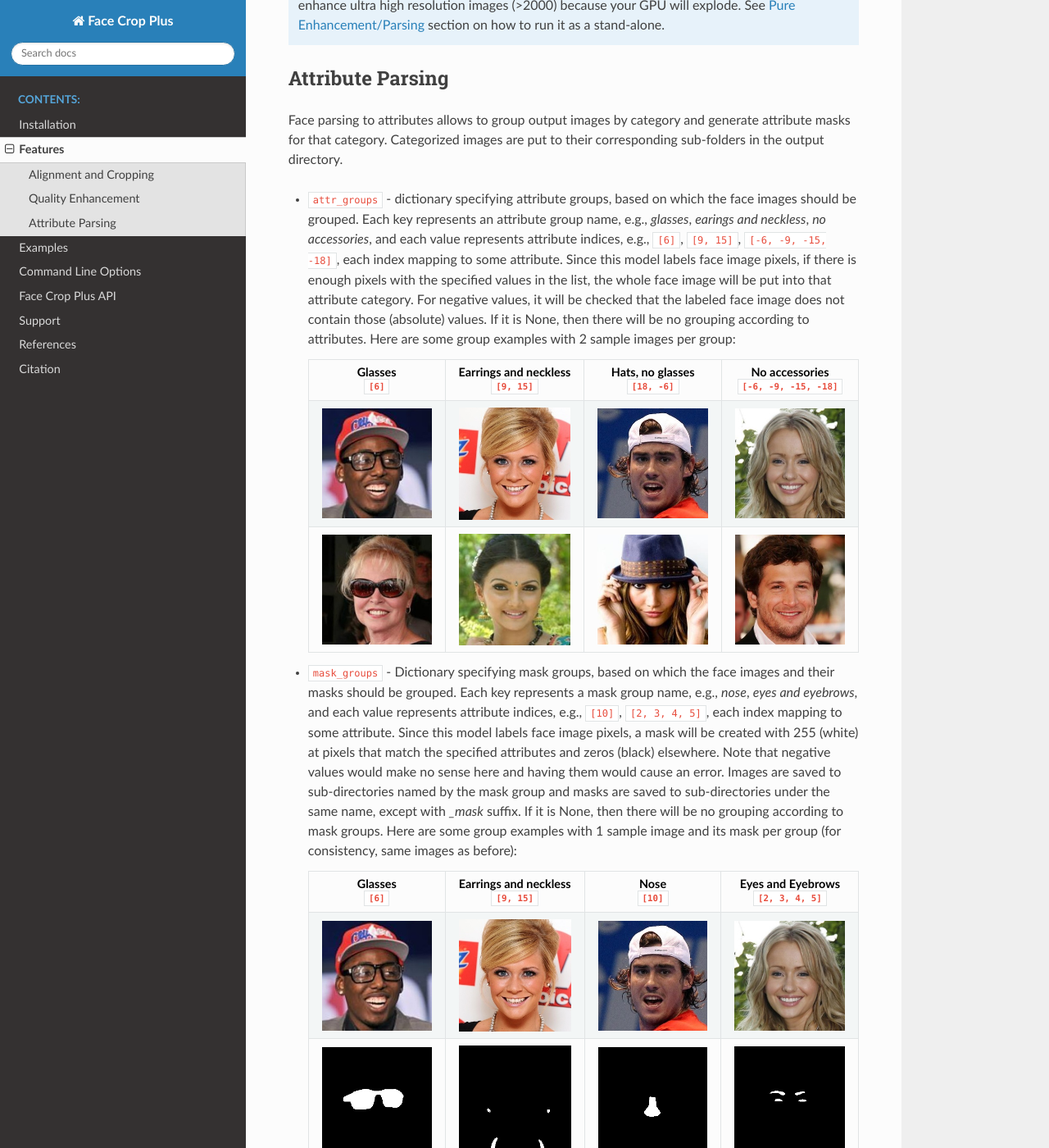
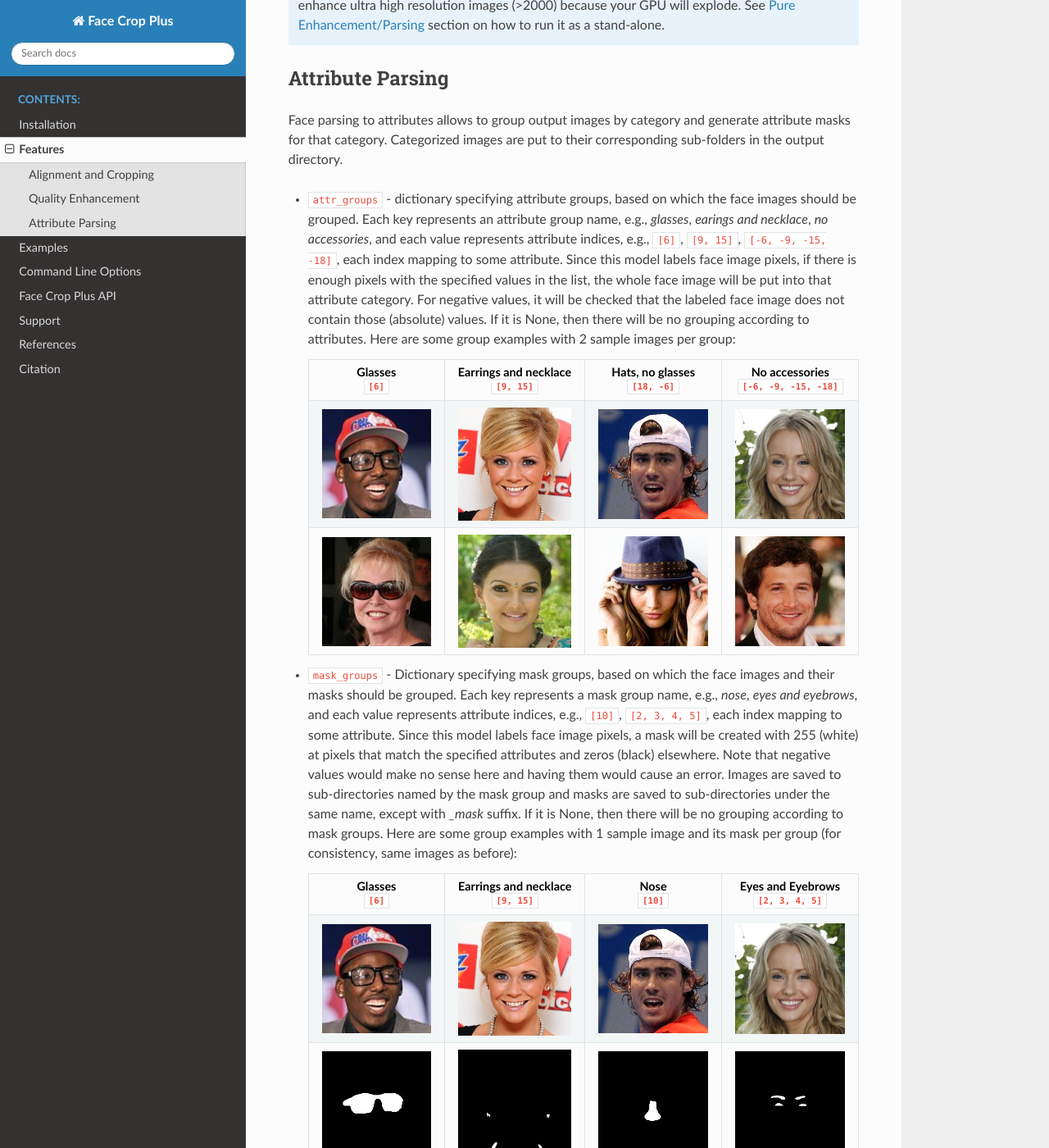
Before and after one commit to mantasu/face-crop-plus, a Sphinx documentation site: the page built from docs/features.rst, in a window 1280 px wide and 1400 px high, scrolled down 2528 px. Shown: the whole window at 82% size. Built offline with Sphinx 7.4.7 and the Read the Docs theme 2.0.0, drawn with Linux system fonts in a browser that asks for light colours.

Commit message:
Fixed typos

```diff
--- a/docs/cli.rst
+++ b/docs/cli.rst
@@ -93,7 +93,7 @@ These flags allow you to change the behavior of :doc:`face_crop_plus.cropper`. C
 
 .. option::  -et <threshold>, --enh-threshold <threshold>
 
-    Quality enhancement threshold that tells when the image qualityshould be enhanced. It is the minimum average face factor in the input image.
+    Quality enhancement threshold that tells when the image quality should be enhanced. It is the minimum average face factor in the input image.
 
     Default: 0.001
 
--- a/docs/features.rst
+++ b/docs/features.rst
@@ -101,22 +101,22 @@ Attribute Parsing
 
 Face parsing to attributes allows to group output images by category and generate attribute masks for that category. Categorized images are put to their corresponding sub-folders in the output directory.
 
-* ``attr_groups`` - dictionary specifying attribute groups, based on which the face images should be grouped. Each key represents an attribute group name, e.g., *glasses*, *earings and neckless*, *no accessories*, and each value represents attribute indices, e.g., ``[6]``, ``[9, 15]``, ``[-6, -9, -15, -18]``, each index mapping to some attribute. Since this model labels face image pixels, if there is enough pixels with the specified values in the list, the whole face image will be put into that attribute category. For negative values, it will be checked that the labeled face image does not contain those (absolute) values. If it is None, then there will be no grouping according to attributes. Here are some group examples with 2 sample images per group:
+* ``attr_groups`` - dictionary specifying attribute groups, based on which the face images should be grouped. Each key represents an attribute group name, e.g., *glasses*, *earings and necklace*, *no accessories*, and each value represents attribute indices, e.g., ``[6]``, ``[9, 15]``, ``[-6, -9, -15, -18]``, each index mapping to some attribute. Since this model labels face image pixels, if there is enough pixels with the specified values in the list, the whole face image will be put into that attribute category. For negative values, it will be checked that the labeled face image does not contain those (absolute) values. If it is None, then there will be no grouping according to attributes. Here are some group examples with 2 sample images per group:
 
   .. list-table::
         :header-rows: 1
         :widths: 25 25 25 25
 
         * - .. centered:: Glasses |br| ``[6]``
-          - .. centered:: Earrings and neckless |br| ``[9, 15]``
+          - .. centered:: Earrings and necklace |br| ``[9, 15]``
           - .. centered:: Hats, no glasses |br| ``[18, -6]``
           - .. centered:: No accessories |br| ``[-6, -9, -15, -18]``
         * - .. image:: ../assets/glasses_1.jpg
-          - .. image:: ../assets/earrings_and_neckless_1.jpg
+          - .. image:: ../assets/earrings_and_necklace_1.jpg
           - .. image:: ../assets/hats_no_glasses_1.jpg
           - .. image:: ../assets/no_accessories_1.jpg
         * - .. image:: ../assets/glasses_2.jpg
-          - .. image:: ../assets/earrings_and_neckless_2.jpg
+          - .. image:: ../assets/earrings_and_necklace_2.jpg
           - .. image:: ../assets/hats_no_glasses_2.jpg
           - .. image:: ../assets/no_accessories_2.jpg
 
@@ -127,15 +127,15 @@ Face parsing to attributes allows to group output images by category and generat
         :widths: 25 25 25 25
 
         * - .. centered:: Glasses |br| ``[6]``
-          - .. centered:: Earrings and neckless |br| ``[9, 15]``
+          - .. centered:: Earrings and necklace |br| ``[9, 15]``
           - .. centered:: Nose |br| ``[10]``
           - .. centered:: Eyes and Eyebrows |br| ``[2, 3, 4, 5]``
         * - .. image:: ../assets/glasses_1.jpg
-          - .. image:: ../assets/earrings_and_neckless_1.jpg
+          - .. image:: ../assets/earrings_and_necklace_1.jpg
           - .. image:: ../assets/hats_no_glasses_1.jpg
           - .. image:: ../assets/no_accessories_1.jpg
         * - .. image:: ../assets/glasses_m.jpg
-          - .. image:: ../assets/earrings_and_neckless_m.jpg
+          - .. image:: ../assets/earrings_and_necklace_m.jpg
           - .. image:: ../assets/hats_no_glasses_m.jpg
           - .. image:: ../assets/no_accessories_m.jpg
 
@@ -162,7 +162,7 @@ Here are the 19 possible face attributes (with ``0`` representing the neutral ca
       - ``14`` - neck
     * - ``3`` - right eyebrow
       - ``9`` - earrings
-      - ``15`` - neckless
+      - ``15`` - necklace
     * - ``4`` - left eye
       - ``10`` - nose
       - ``16`` - clothes
--- a/docs/index.rst
+++ b/docs/index.rst
@@ -16,7 +16,7 @@ Image preprocessing package for automatic face alignment and cropping with addit
 
    1. **Face cropping** - face alignment and center-cropping using facial landmarks. Landmarks can be automatically predicted or, if they are already know, can be supplied through a separate file. It is possible to specify face factor, i.e., face area relative to the cropped image, and face extraction strategy, e.g., all faces or largest face per image.
    2. **Face enhancement** - face image quality enhancement. If images are blurry or contain many small faces, quality enhancement model can be used to make the images clearer. Small faces in the image are automatically checked and enhanced if desired.
-   3. **Face parsing** - face attribute parsing and cropped image grouping to sub-directories. Face images can be grouped according to some facial attributes or some combination, such as *glasses*, *earrings and neckless*, *hats*. It is also possible to generate masks for facial attributes or some combination of them, for instance, *glasses*, *nose*, *nose and eyes*.
+   3. **Face parsing** - face attribute parsing and cropped image grouping to sub-directories. Face images can be grouped according to some facial attributes or some combination, such as *glasses*, *earrings and necklace*, *hats*. It is also possible to generate masks for facial attributes or some combination of them, for instance, *glasses*, *nose*, *nose and eyes*.
 
 Please see :doc:`references` section for more details about which models are used for each feature.
 
```
Also changed, not shown: README.md (+13 -12 lines), assets/earrings_and_necklace_1.jpg (renamed from assets/earrings_and_neckless_1.jpg), assets/earrings_and_necklace_2.jpg (renamed from assets/earrings_and_neckless_2.jpg), assets/earrings_and_necklace_m.jpg (renamed from assets/earrings_and_neckless_m.jpg), 3 other files.
